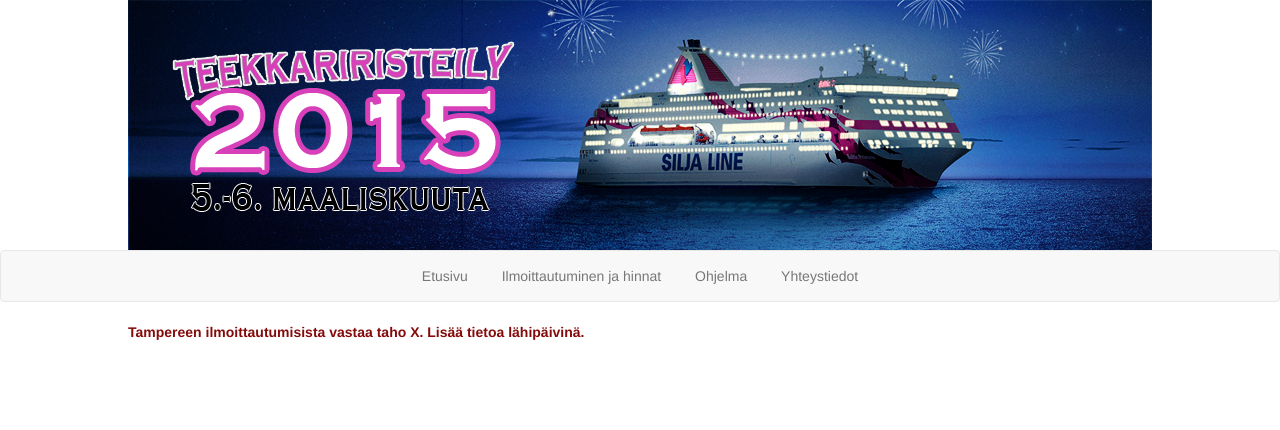
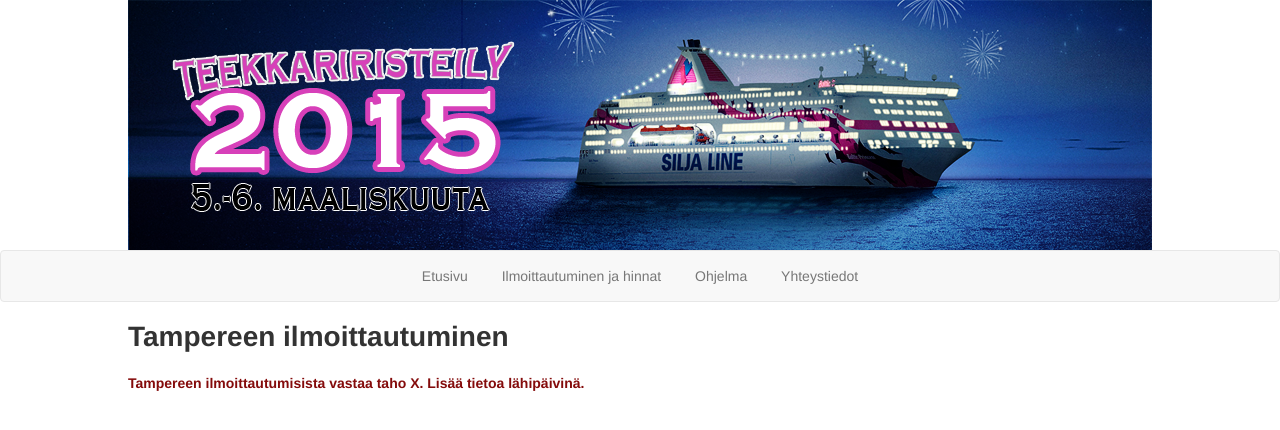
Before and after one commit to kolmeseiska/kolmeseiska.github.io, a Jekyll site: the page built from register/tampere.html, in a window 1280 px wide. Shown: the top 430 px of the page. Built offline with Jekyll 4.4.1, drawn with Linux system fonts in a browser that asks for light colours; nearby versions of some CDN libraries; some web fonts are replaced.

Commit message:
Update tampere.html

```diff
--- a/register/tampere.html
+++ b/register/tampere.html
@@ -1,7 +1,9 @@
 ---
 layout: default
-title: Ilmoittautuminen
+title: Tampere
 ---
+
+<h1>Tampereen ilmoittautuminen</h1>
 
 <p class="todo">
   Tampereen ilmoittautumisista vastaa taho X. Lisää tietoa lähipäivinä.
```
